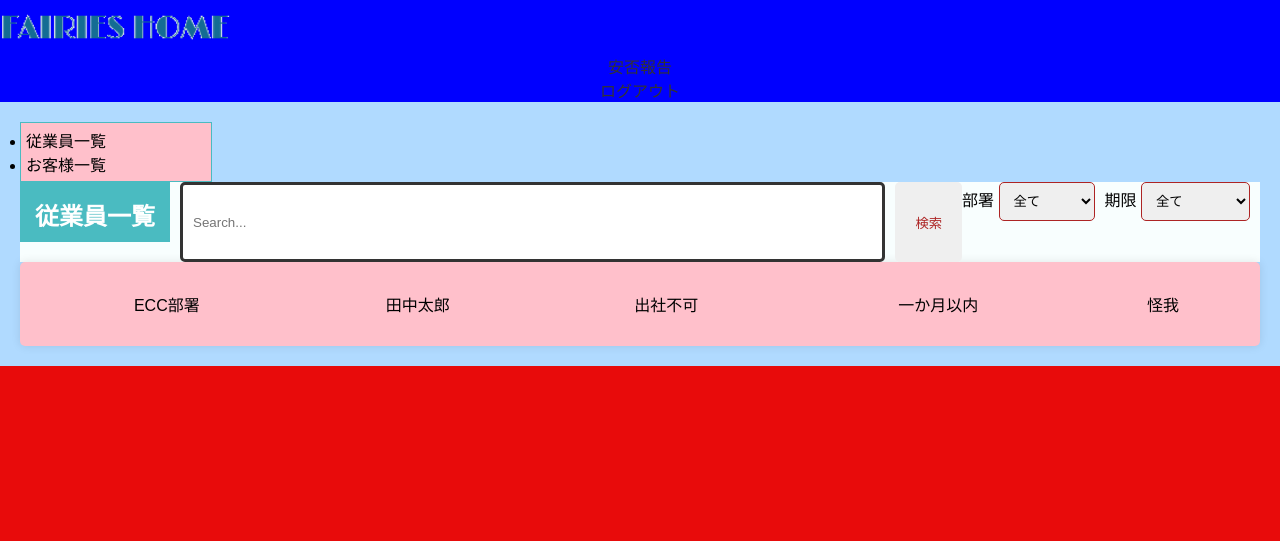
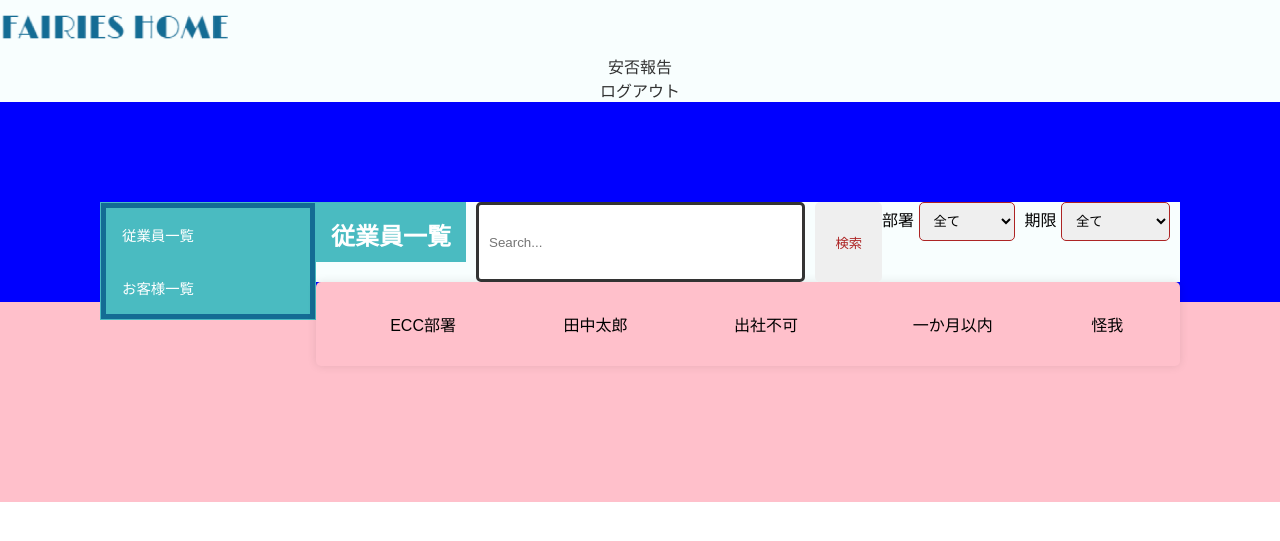
Before and after one commit to toma1128/Fairies, a PHP site: page /home_employee.html in a window 1280 px wide. Shown: the top 541 px of the page. Run offline with PHP 8.4, Linux system fonts and the light colour scheme.

Commit message:
mainの内容の配置を変更

```diff
--- a/Fairies/web/html/home_employee.css
+++ b/Fairies/web/html/home_employee.css
@@ -7,13 +7,13 @@
 
 body {
   font-family: Arial, Helvetica, sans-serif;
-  background-color: #e80b0b;
+
 }
 
 header {
   text-align: center;
   /* padding: 20px 0; */
-  background-color: blue;
+  background-color: #F8FEFE;
 }
 
 header img {
@@ -22,10 +22,14 @@ header img {
 }
 
 main {
-  height: 80%;
   margin: 0 auto;
-  padding: 20px;
-  background-color: #B0DAFF;
+  padding: 100px;
+  background-color: blue;
+}
+
+footer {
+  padding: 100px;
+  background-color: pink;
 }
 
 h2 {
@@ -56,7 +60,6 @@ select {
 
 button {
   padding: 10px 20px;
-  /* background-color: #007bff; */
   color: #ad2424;
   border: none;
   border-radius: 5px;
@@ -89,38 +92,47 @@ table td {
   margin-right: 10px;
 }
 
-
-#categoryNavi {
+/* 横の従業員一覧の設定 */
+#naviWrap {
   top: 20px;
   left: 0;
-  width: 15vw;
+  width: 20%;
+  margin: 0 auto;
   min-width: 180px;
-  background: pink;
+  background: #146C94;
   padding: 5px;
   border: 1px solid #4abbc1;
-  transition: .7s .5s cubic-bezier(0, 1.55, 1, .99);
+  float: left;
 }
 
-#categoryNavi>ul {
+#naviWrap>ul {
   background: #4abbc1;
+  padding-left: 0
 }
 
-#categoryNavi>ul>li {
+#naviWrap>ul>li {
   font-size: .9rem;
+  list-style: none;
 }
 
-#categoryNavi>ul>li a {
+#naviWrap>ul>li a {
   display: block;
   color: #fff;
   padding: 1rem;
 }
 
-#categoryNavi>ul>li a:hover {
+#naviWrap>ul>li a:hover {
   background: #078890;
 }
 
-#categoryNavi>ul>li.active {
+#naviWrap>ul>li.active {
   background: #078890;
+}
+
+/* 従業員一覧の情報 */
+#employee_about {
+  float: right;
+  width: 80%;
 }
 
 #categoryWrap {
--- a/Fairies/web/html/home_employee.html
+++ b/Fairies/web/html/home_employee.html
@@ -8,7 +8,6 @@
 </head>
 
 <body>
-    <form>
     <header>
         <h1>
             <img src="images/fairieshome.png" alt="ロゴ" width="230">
@@ -58,8 +57,6 @@
                     </select>
                 </div>
             </div>
-
-
             <div id="contentWrap"> <!--情報データが入るところ-->
                 <table>
                     <tbody>
@@ -75,7 +72,7 @@
             </div>
         </div>
     </main>
-    </form>
+    <footer></footer>
 </body>
 
 </html>
```
Lines whose indentation alone changed are shown as unchanged.
